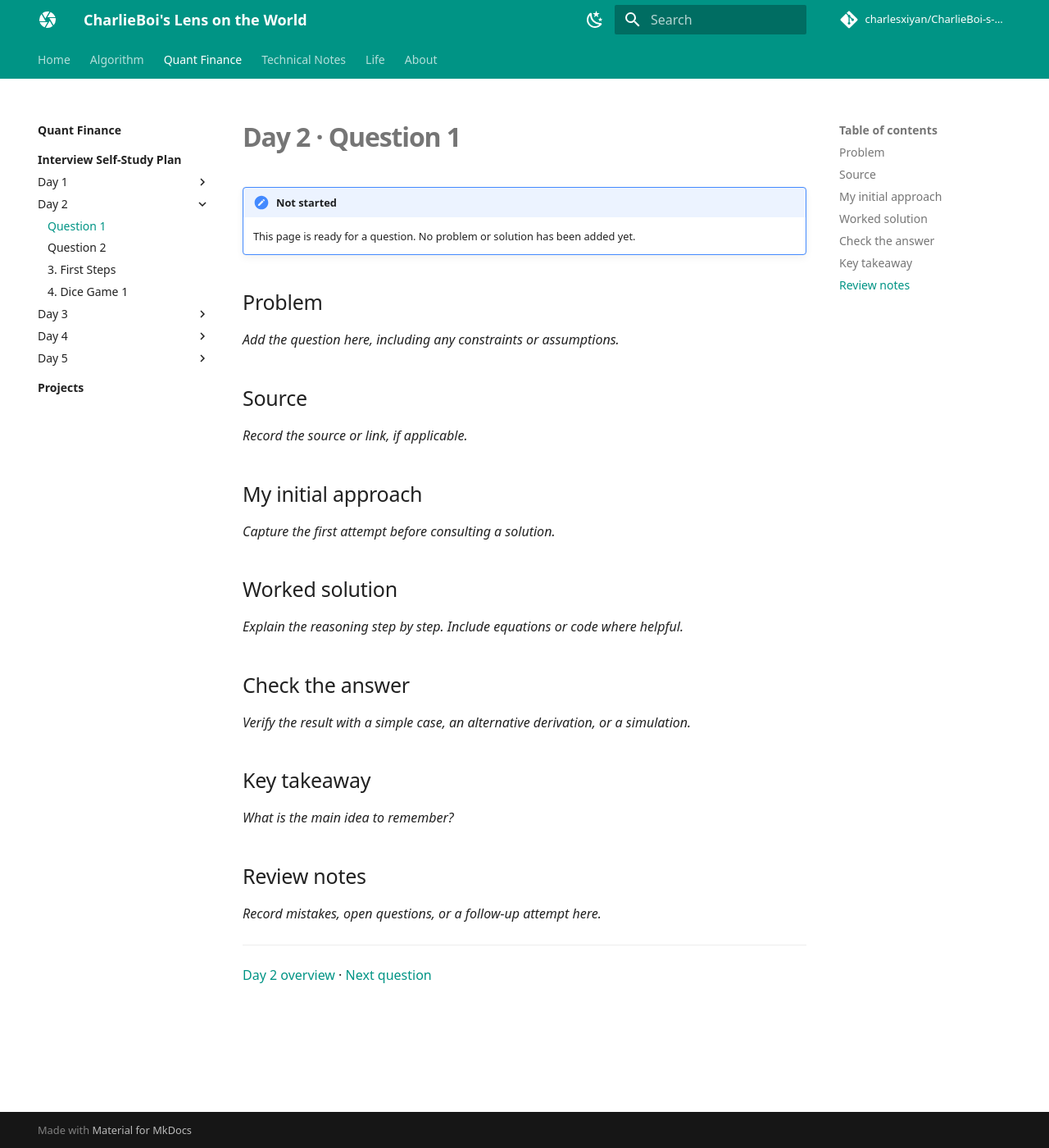
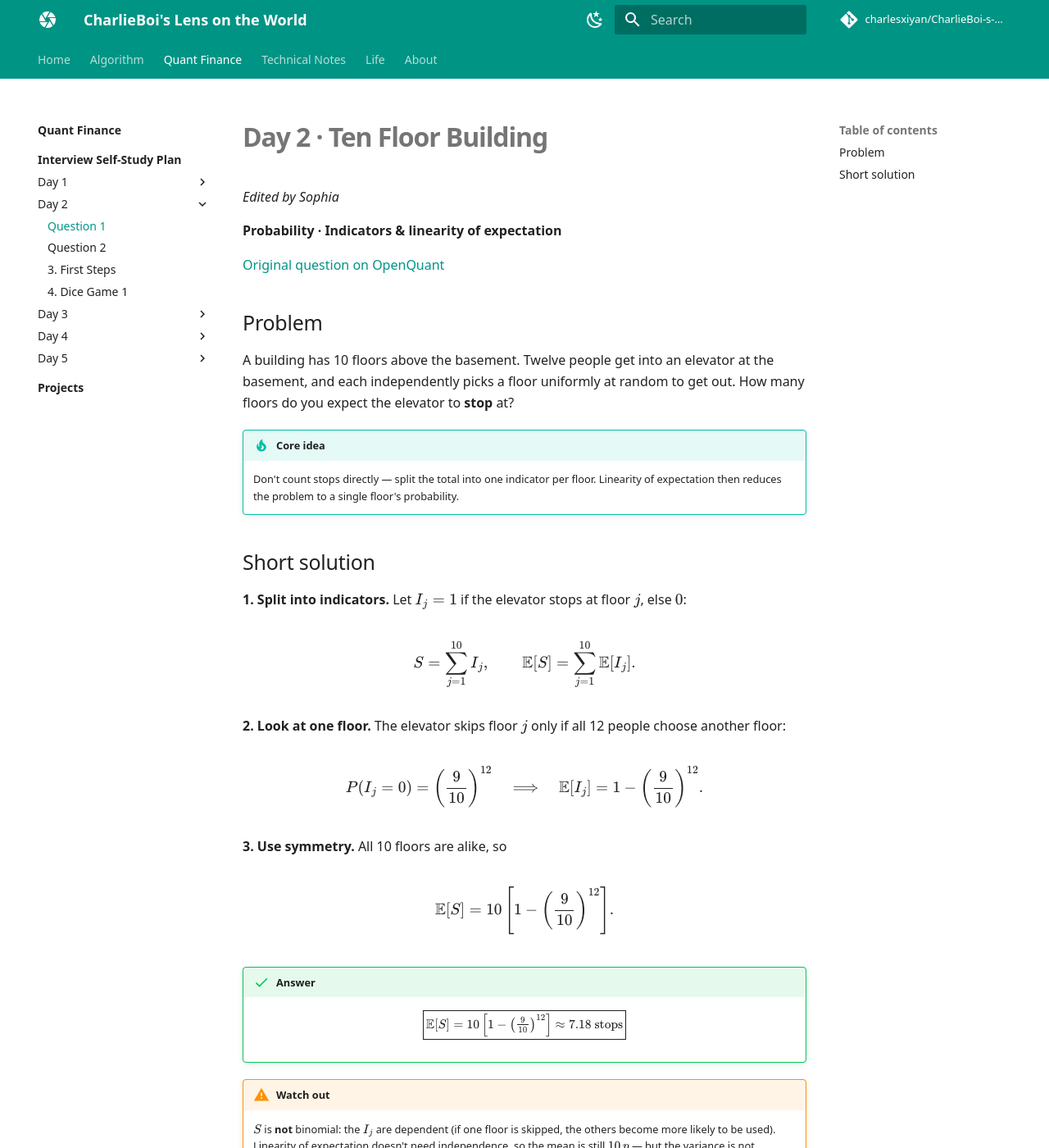
Before and after one commit to charlesxiyan/CharlieBoi-s-Lens-on-the-World, an MkDocs documentation site: the page built from docs/quant-finance/day-2/question-1.md, in a window 1280 px wide and 1400 px high. Shown: the whole window at 82% size. Built offline with MkDocs 1.6.1 and Material for MkDocs 9.7.7, drawn with Linux system fonts in a browser that asks for light colours; comment, search, counter and statistics services are not loaded; some of the changed text lies outside the part shown.

Commit message:
Revise Day 2 Question 1
Updated the content of the question regarding the ten floor building problem, including the problem statement, solution approach, and key takeaways.

```diff
--- a/docs/quant-finance/day-2/question-1.md
+++ b/docs/quant-finance/day-2/question-1.md
@@ -1,35 +1,74 @@
-# Day 2 · Question 1
+# Day 2 · Ten Floor Building
 
-!!! note "Not started"
-    This page is ready for a question. No problem or solution has been added yet.
+*Edited by Sophia*
+
+**Probability · Indicators & linearity of expectation**
+
+[Original question on OpenQuant](https://openquant.co/questions/ten-floor-building)
 
 ## Problem
 
-*Add the question here, including any constraints or assumptions.*
+A building has 10 floors above the basement. Twelve people get into an elevator at the basement,
+and each independently picks a floor uniformly at random to get out.
+How many floors do you expect the elevator to **stop** at?
 
-## Source
+!!! tip "Core idea"
+    Don't count stops directly — split the total into one indicator per floor.
+    Linearity of expectation then reduces the problem to a single floor's probability.
 
-*Record the source or link, if applicable.*
+## Short solution
 
-## My initial approach
+**1. Split into indicators.** Let $I_j=1$ if the elevator stops at floor $j$, else $0$:
 
-*Capture the first attempt before consulting a solution.*
+$$
+S=\sum_{j=1}^{10} I_j,
+\qquad
+\mathbb{E}[S]=\sum_{j=1}^{10}\mathbb{E}[I_j].
+$$
 
-## Worked solution
+**2. Look at one floor.** The elevator skips floor $j$ only if all 12 people choose another floor:
 
-*Explain the reasoning step by step. Include equations or code where helpful.*
+$$
+P(I_j=0)=\left(\frac{9}{10}\right)^{12}
+\quad\Longrightarrow\quad
+\mathbb{E}[I_j]=1-\left(\frac{9}{10}\right)^{12}.
+$$
 
-## Check the answer
+**3. Use symmetry.** All 10 floors are alike, so
 
-*Verify the result with a simple case, an alternative derivation, or a simulation.*
+$$
+\mathbb{E}[S]=10\left[1-\left(\frac{9}{10}\right)^{12}\right].
+$$
 
-## Key takeaway
+!!! success "Answer"
+    $$\boxed{\mathbb{E}[S]=10\left[1-\left(\tfrac{9}{10}\right)^{12}\right]\approx 7.18\text{ stops}}$$
 
-*What is the main idea to remember?*
+!!! warning "Watch out"
+    $S$ is **not** binomial: the $I_j$ are dependent (if one floor is skipped, the
+    others become more likely to be used). Linearity of expectation doesn't need
+    independence, so the mean is still $10\,p$ — but the variance is not $10\,p(1-p)$.
 
-## Review notes
+??? note "Generalization: k people, n floors"
+    With $k$ people choosing uniformly among $n$ floors,
 
-*Record mistakes, open questions, or a follow-up attempt here.*
+    $$
+    \mathbb{E}[S]=n\left[1-\left(1-\frac{1}{n}\right)^{k}\right].
+    $$
+
+    Sanity checks: $k=1$ gives $1$; $k\to\infty$ gives $n$;
+    and $k=n$ large gives $\approx n\,(1-1/e)\approx 0.632\,n$.
+
+??? note "Study record"
+
+    | Study record | Value |
+    | --- | --- |
+    | Question | 1 of 4 |
+    | Topic | Probability |
+    | Difficulty | Medium |
+    | Attempts | 1 |
+    | Mastery (Notion notation) | ❚ |
+    | Latest attempt | November 5, 2026 |
+    | Source | [OpenQuant: Ten Floor Building](https://openquant.co/questions/ten-floor-building) |
 
 ---
 
```
